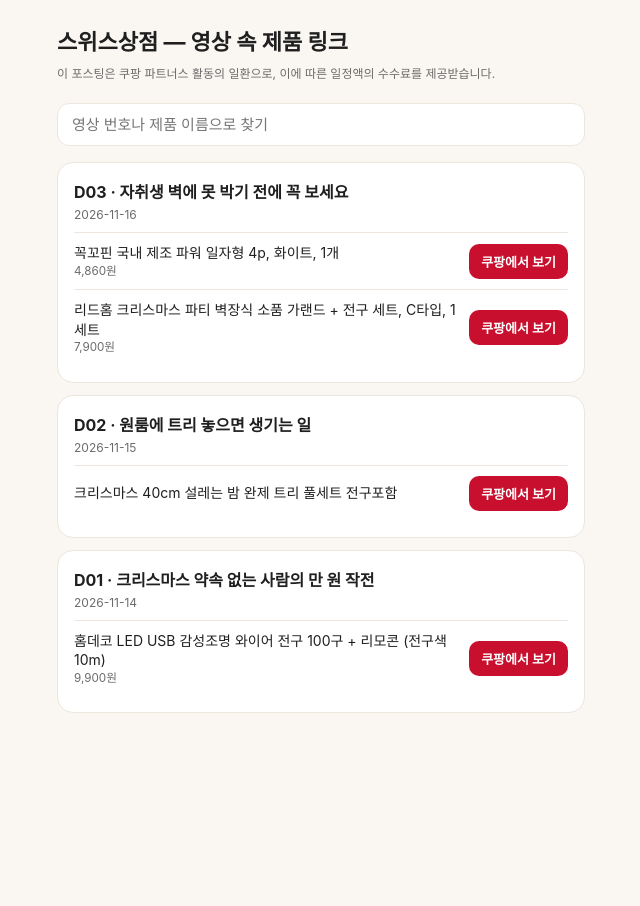
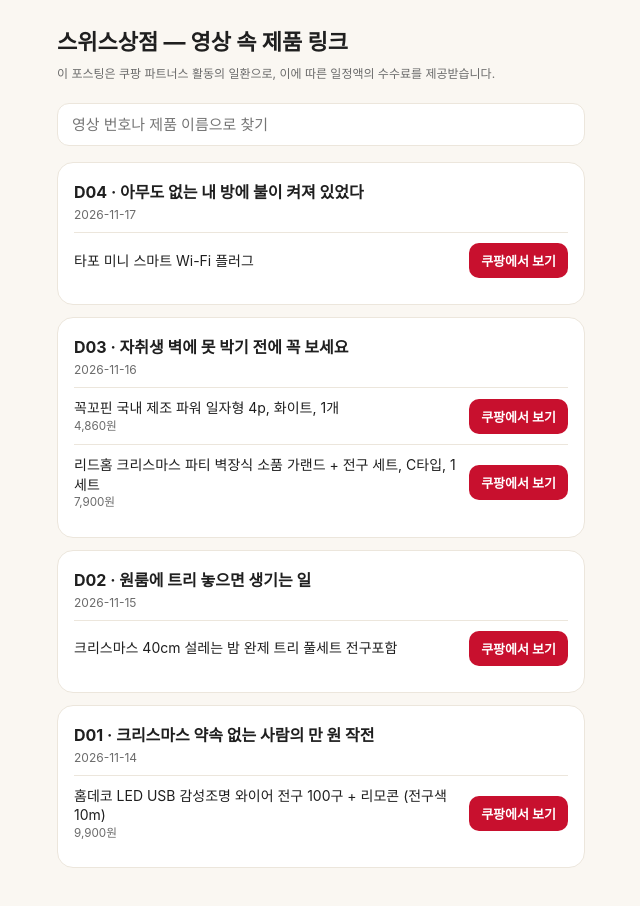
Before and after one commit to mkrealestate4s/life-idea-links, a plain HTML site: page index.html in a window 1280 px wide. Shown: the whole page, without its empty margins (319-959 px from the left). Before the commit the page ends 800 px from the top, so only its background shows below. Drawn offline with Linux system fonts and the light colour scheme.

Commit message:
링크 페이지 갱신 2026-11-16 21:23
Co-Authored-By: Claude Opus 5.5 <noreply@anthropic.com>

```diff
--- a/index.html
+++ b/index.html
@@ -33,6 +33,7 @@ input { width:100%; padding:12px 14px; border-radius:12px; border:1px solid var(
 <h1>스위스상점 — 영상 속 제품 링크</h1>
 <p class="notice">이 포스팅은 쿠팡 파트너스 활동의 일환으로, 이에 따른 일정액의 수수료를 제공받습니다.</p>
 <input id="q" type="search" placeholder="영상 번호나 제품 이름으로 찾기" aria-label="검색">
+<section class="video"><h2>D04 · 아무도 없는 내 방에 불이 켜져 있었다</h2><div class="meta">2026-11-17</div><div class="item"><span>타포 미니 스마트 Wi-Fi 플러그<small></small></span><a href="https://link.coupang.com/a/iI5cDZKfJc" target="_blank" rel="sponsored nofollow noopener">쿠팡에서 보기</a></div></section>
 <section class="video"><h2>D03 · 자취생 벽에 못 박기 전에 꼭 보세요</h2><div class="meta">2026-11-16</div><div class="item"><span>꼭꼬핀 국내 제조 파워 일자형 4p, 화이트, 1개<small>4,860원</small></span><a href="https://link.coupang.com/a/iHC7jKHXEG" target="_blank" rel="sponsored nofollow noopener">쿠팡에서 보기</a></div><div class="item"><span>리드홈 크리스마스 파티 벽장식 소품 가랜드 + 전구 세트, C타입, 1세트<small>7,900원</small></span><a href="https://link.coupang.com/a/iHDhooucUu" target="_blank" rel="sponsored nofollow noopener">쿠팡에서 보기</a></div></section>
 <section class="video"><h2>D02 · 원룸에 트리 놓으면 생기는 일</h2><div class="meta">2026-11-15</div><div class="item"><span>크리스마스 40cm 설레는 밤 완제 트리 풀세트 전구포함<small></small></span><a href="https://link.coupang.com/a/iGFz21nfTE" target="_blank" rel="sponsored nofollow noopener">쿠팡에서 보기</a></div></section>
 <section class="video"><h2>D01 · 크리스마스 약속 없는 사람의 만 원 작전</h2><div class="meta">2026-11-14</div><div class="item"><span>홈데코 LED USB 감성조명 와이어 전구 100구 + 리모콘 (전구색 10m)<small>9,900원</small></span><a href="https://link.coupang.com/a/iFOlTAwSYK" target="_blank" rel="sponsored nofollow noopener">쿠팡에서 보기</a></div></section>
```
